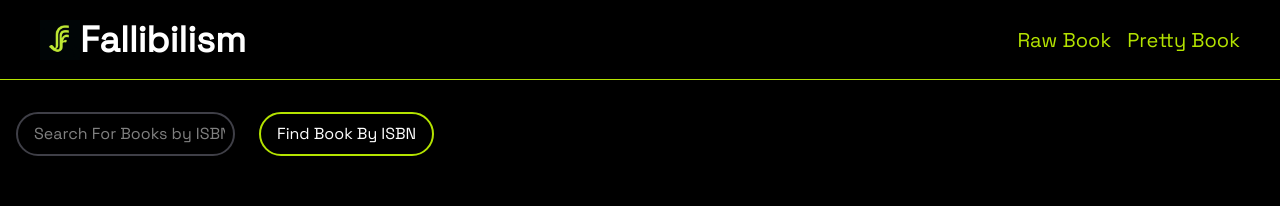
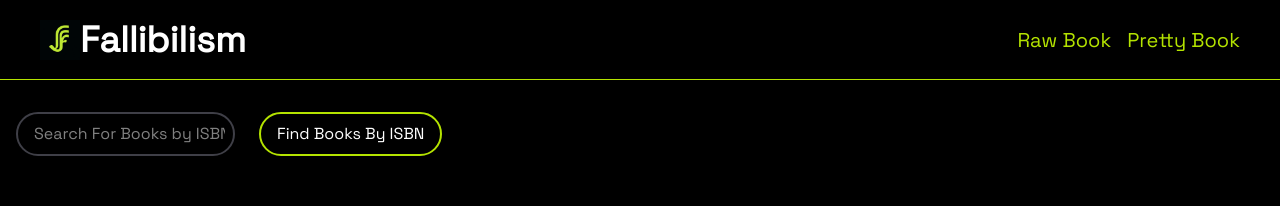
Before and after one commit to Lsmith2895/logans-library, a React (Vite) app: page / in a window 1280 px wide. Shown: the top 206 px of the page. Built offline with nearby package versions, Linux system fonts and the light colour scheme.

Commit message:
update app.test & fix typo

```diff
--- a/src/components/SearchBar.tsx
+++ b/src/components/SearchBar.tsx
@@ -34,7 +34,7 @@ function SearchBar() {
       />
       {/* Desktop search button */}
       <button className="ml-6 hidden rounded-3xl border-2 border-[#b4e300] p-2 px-4 md:inline">
-        Find Book By ISBN
+        Find Books By ISBN
       </button>
 
       {/* mobile search button */}
```
Also changed, not shown: 1 other file (tests, documents, lock files or other folders).
